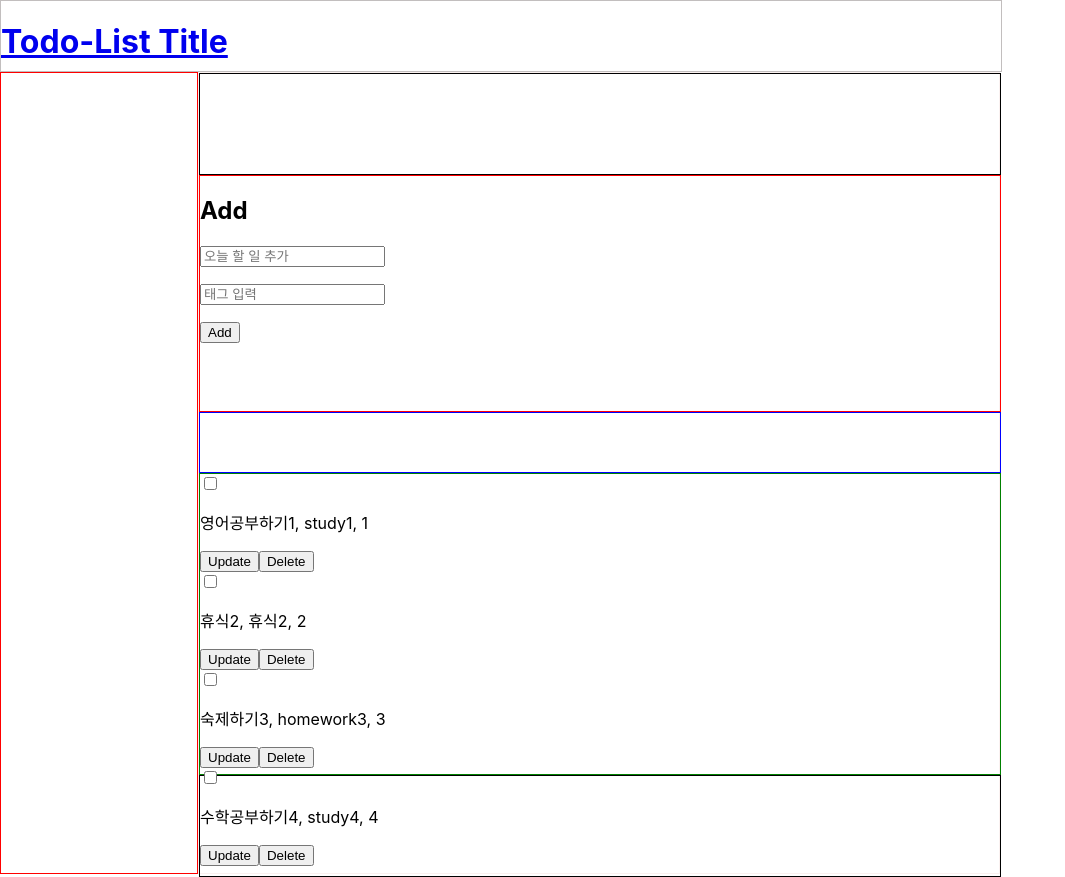
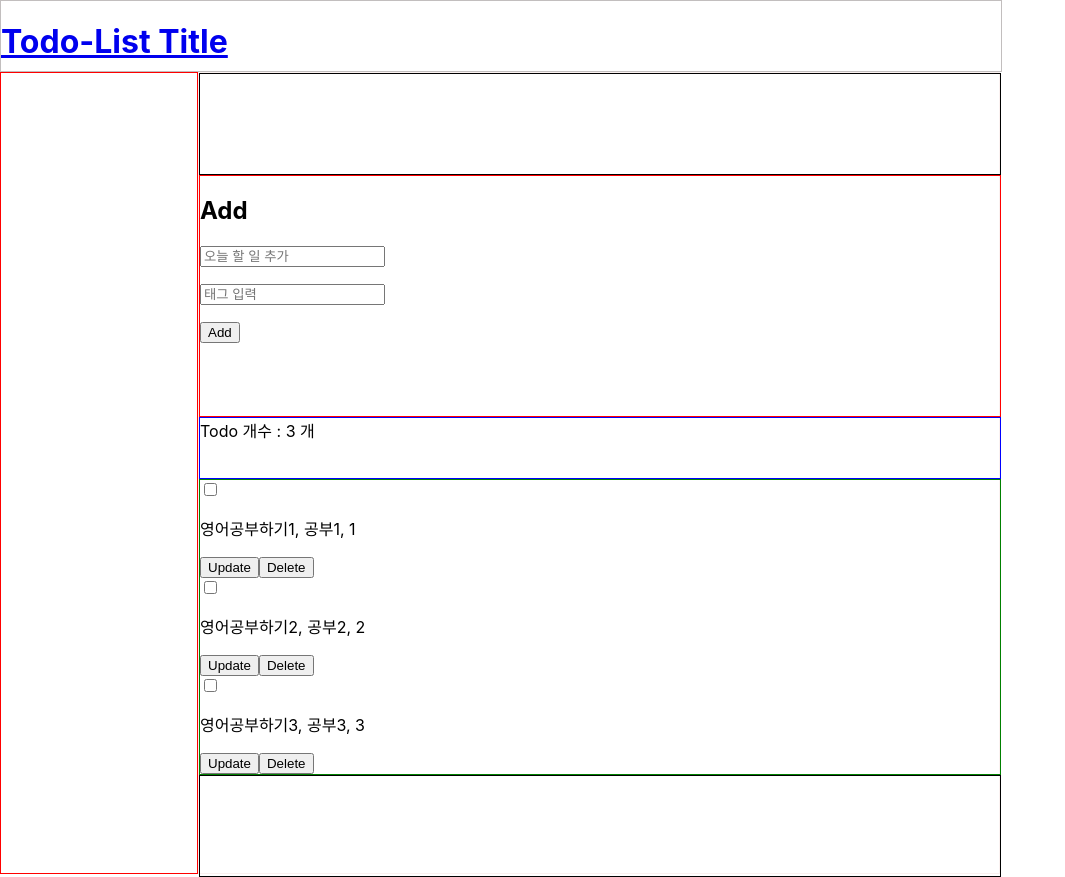
Before and after one commit to shinbian11/Todo-list-react, a React (Create React App) app: page / in a window 1280 px wide. Shown: the whole page, without its empty margins (0-1065 px from the left). Built offline with nearby package versions, Linux system fonts and the light colour scheme; data requests are answered from the project's data file.

Commit message:
Todo count 개수 체크 기능 담당하는 컴포넌트명 변경

```diff
--- a/db.json
+++ b/db.json
@@ -2,23 +2,21 @@
   "todolist": [
     {
       "todo": "영어공부하기1",
-      "tag": "study1",
+      "tag": "공부1",
+      "complete": false,
       "id": 1
     },
     {
-      "todo": "휴식2",
-      "tag": "휴식2",
+      "todo": "영어공부하기2",
+      "tag": "공부2",
+      "complete": false,
       "id": 2
     },
     {
-      "todo": "숙제하기3",
-      "tag": "homework3",
+      "todo": "영어공부하기3",
+      "tag": "공부3",
+      "complete": false,
       "id": 3
-    },
-    {
-      "todo": "수학공부하기4",
-      "tag": "study4",
-      "id": 4
     }
   ]
 }
--- a/src/App.js
+++ b/src/App.js
@@ -5,6 +5,7 @@ import Header from "./Header";
 import TodoList from "./TodoList";
 import AddTodo from "./AddTodo";
 import UpdateTodo from "./UpdateTodo";
+import CountTodoList from "./CountTodoList";
 
 // 디자인은 나중에
 // 일단 Todo List 부터 만들기
@@ -36,11 +37,6 @@ const TodoComponent = styled.div`
   display: flex;
   flex-direction: column;
 `;
-const CountTodoList = styled.div`
-  width: 800px;
-  height: 100px;
-  border: 1px solid blue;
-`;
 const Pagination = styled.div`
   width: 800px;
   height: 100px;
@@ -49,13 +45,16 @@ const Pagination = styled.div`
 
 function App() {
   const [todoList, setTodoList] = useState([]);
+  const [todoListLength, setTodoListLength] = useState(0);
+
   const navigate = useNavigate();
 
   // READ
   async function refresh() {
     const resp = await fetch("http://localhost:3333/todolist");
     const data = await resp.json();
-    setTodoList((current) => data);
+    setTodoList(data);
+    setTodoListLength(data.length);
   }
 
   useEffect(() => {
@@ -118,7 +117,8 @@ function App() {
           <DateComponent></DateComponent>
           <TodoComponent>
             <AddTodo onCreate={createHandler}></AddTodo>
-            <CountTodoList></CountTodoList>
+
+            <CountTodoList todoListLength={todoListLength}></CountTodoList>
             <Routes>
               <Route
                 exact
--- /dev/null
+++ b/src/CountTodoList.js
@@ -0,0 +1,16 @@
+import styled from "styled-components";
+
+const CountTodoListStyled = styled.div`
+  width: 800px;
+  height: 100px;
+  border: 1px solid blue;
+`;
+
+function CountTodoList({ todoListLength }) {
+  return (
+    <CountTodoListStyled>
+      Todo 개수 : {todoListLength.toLocaleString()} 개
+    </CountTodoListStyled>
+  );
+}
+export default CountTodoList;
```
